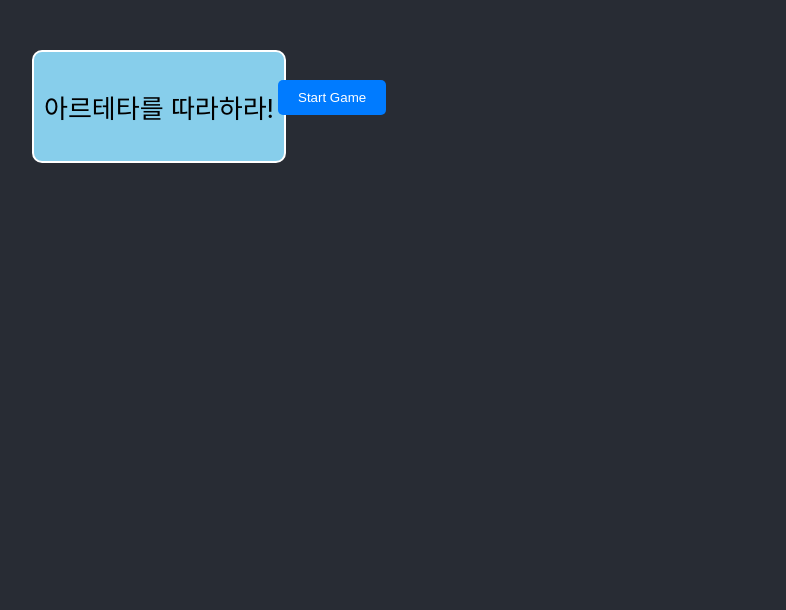
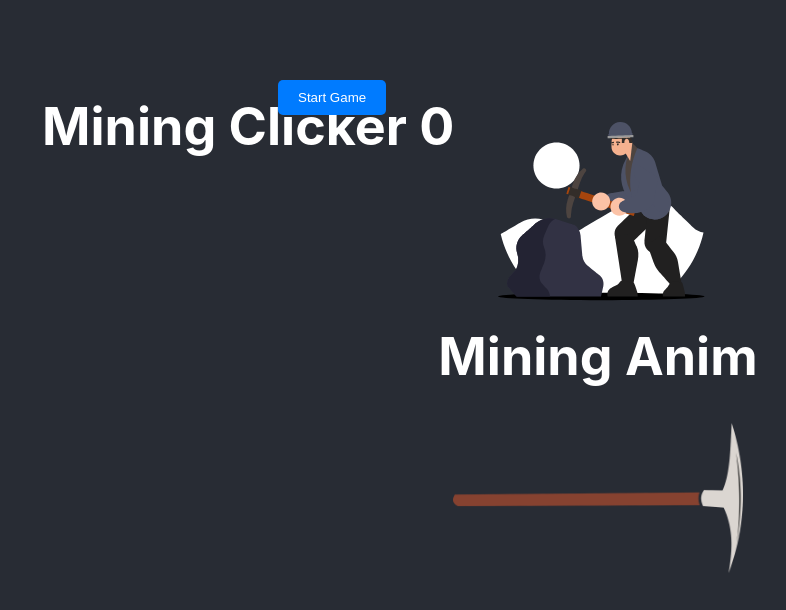
Before and after one commit to nuketuna1101/Mining-Clicker, a React (Create React App) app: page / in a window 1280 px wide. Shown: the top 610 px of the page, without its empty margins (42-828 px from the left). Built offline with nearby package versions, Linux system fonts and the light colour scheme.

Commit message:
update app

```diff
--- a/src/App.tsx
+++ b/src/App.tsx
@@ -5,25 +5,30 @@ import AnimatedBox from './components/AnimatedBox';
 import logo from './assets/logo.svg';
 import Character from './components/Character/Character';
 import Button from './components/Button/Button';
+import MiningAnimation from './components/MiningAnimation/MiningAnimation';
+import Pickaxe from './components/Pickaxe/Pickaxe';
+let cnt = 0;
 
 function App() {
-
-  const handleClick = () => { alert('Button clicked!'); };
+  const handleClick = () => { alert('Button clicked!'); cnt++; console.log("cnt: " + cnt);};
 
   return (
     <div className="App">
       <header className="App-header">
         <div className="App-title">
-          <p> 아르테타를 따라하라! </p>
+          <h1> Mining Clicker {cnt}</h1>
+          <MiningAnimation/>
         </div>
         <div>
           <Button className="btn-start" label="Start Game" onClick={handleClick} />
         </div>
 
+        <div>
+          <p>하이</p>
+          <h1> Mining Anim </h1>
+          <Pickaxe/>
+        </div>
 
-        {/* <div> <AnimatedBox /></div>
-
-        <div> <Character name="tmpman" /></div> */}
 
       </header>
     </div>
--- a/src/styles/App.css
+++ b/src/styles/App.css
@@ -7,16 +7,16 @@
   pointer-events: none;
 }
 
-.App-title {
+ .App-title {
   position: absolute;
+  display: flex;
   top: 5%;
   left: 5%;
   margin: 10px;
   padding: 10px;
-  border: 2px solid white;
+  /* border: 2px solid white; */
   border-radius: 10px;
-  background-color: skyblue;
-  color: black;
+
 }
 
 .btn-start {
```
